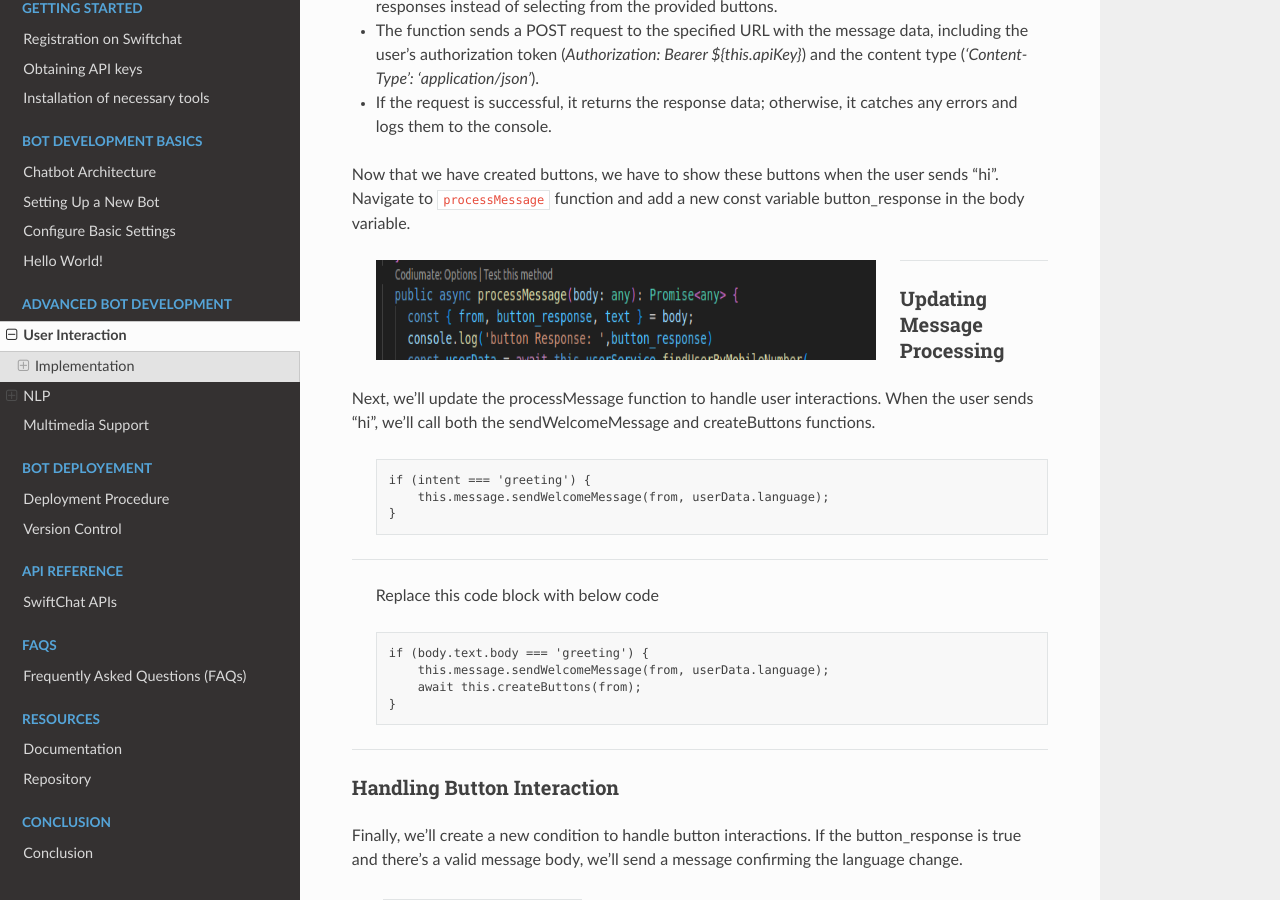
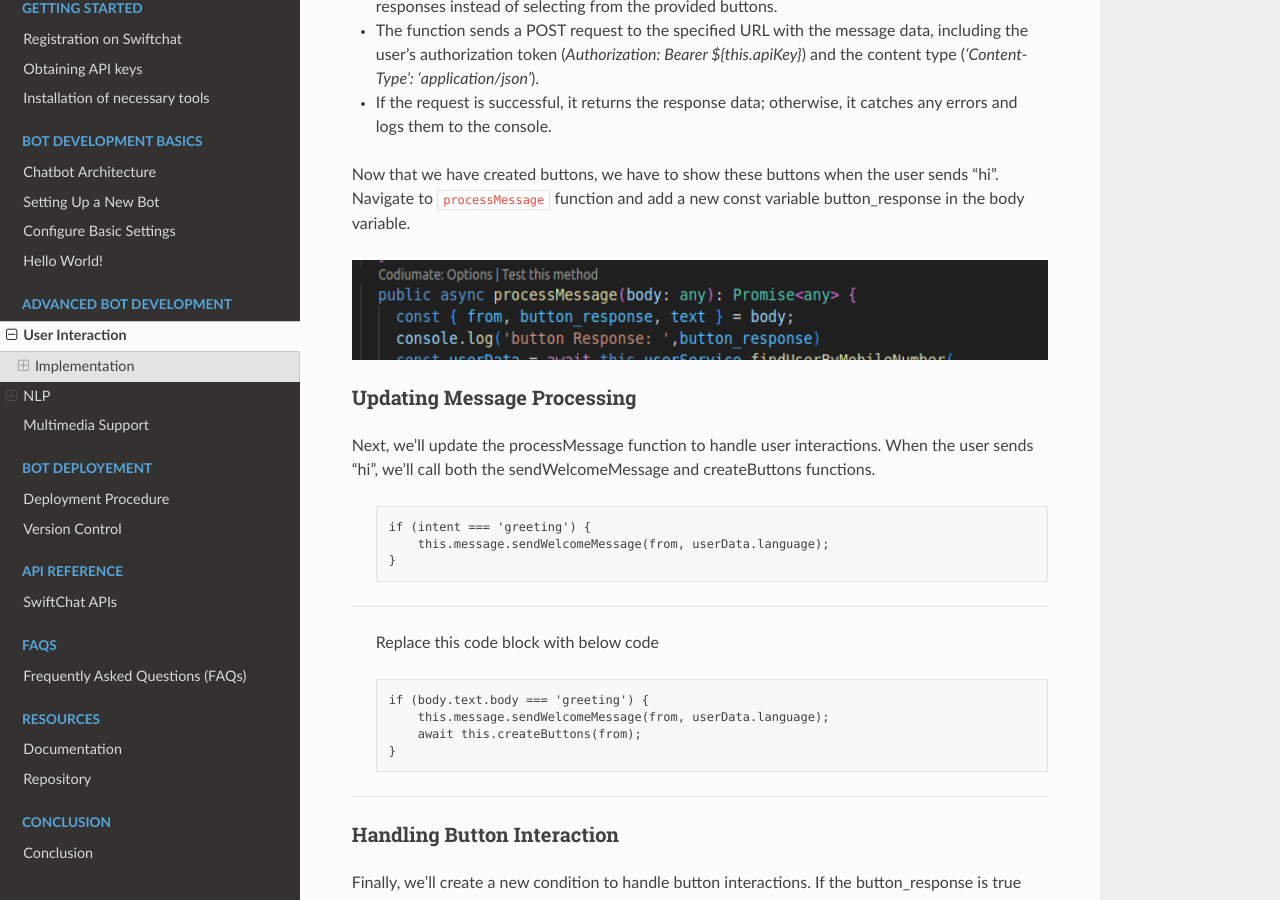
Before and after one commit to Priyanka-sharma181/Chatbot-Development-Guide, a Sphinx documentation site: the page built from docs/source/advance_bot.rst, in a window 1280 px wide and 900 px high, scrolled down 1841 px. Built offline with Sphinx 7.4.7 and the Read the Docs theme 2.0.0, drawn with Linux system fonts in a browser that asks for light colours.

Commit message:
advance bot

```diff
--- a/docs/source/advance_bot.rst
+++ b/docs/source/advance_bot.rst
@@ -83,9 +83,9 @@ We'll begin by creating a new function in the chatbot.service file called create
 
 Now that we have created buttons, we have to show these buttons when the user sends "hi". Navigate to ``processMessage`` function and add a new const variable button_response in the body variable.
 
-   .. image:: ../images/other_images/button_response_body.png
+.. image:: ../images/other_images/button_response_body.png
         :alt: Deployment Structure
-        :width: 500
+        :width: 1000
         :height: 100
         :align: left
 
```
